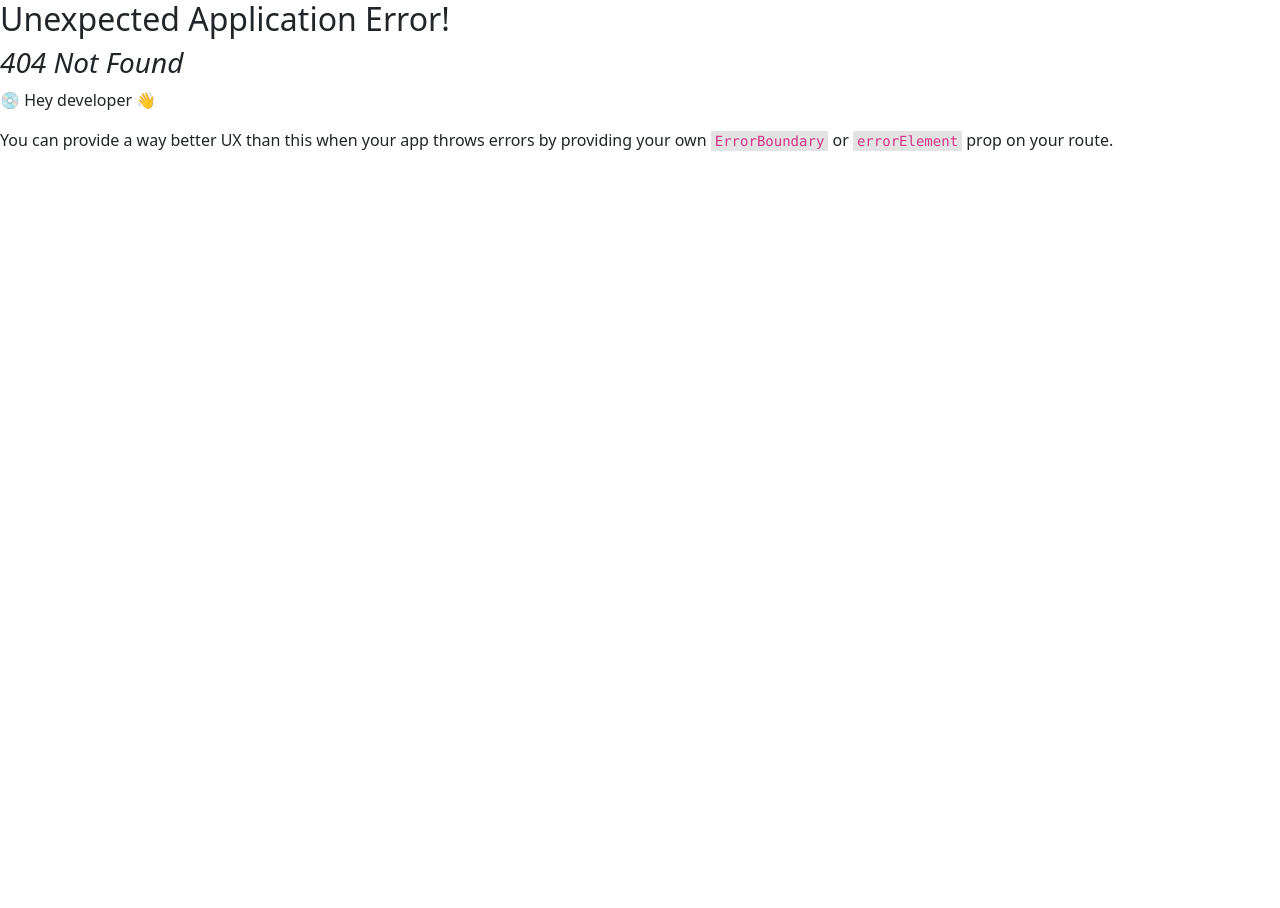
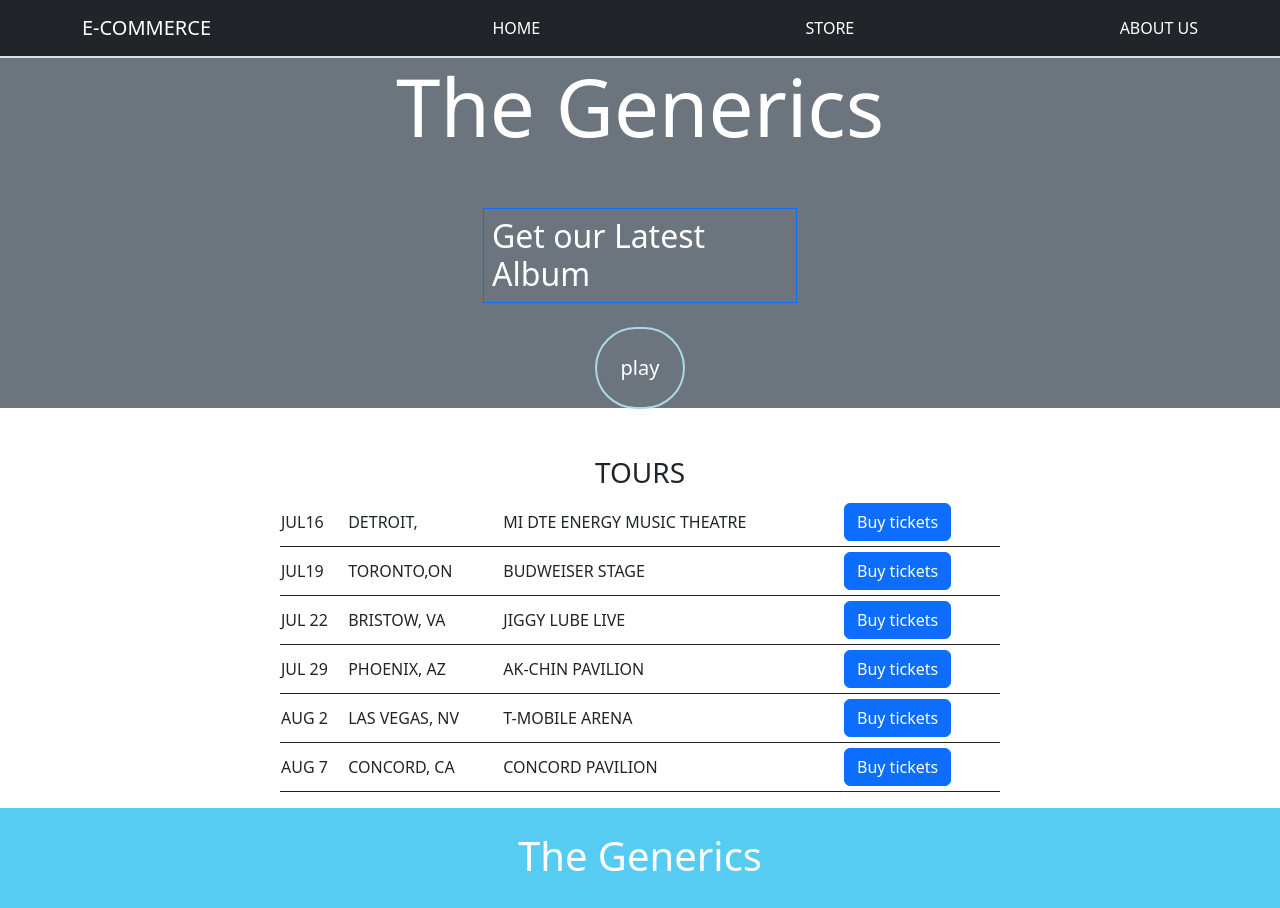
Before and after one commit to srikanth-vanam/E-commerce-react, a React (Create React App) app: page /home in a window 1280 px wide. Before the commit this address had no page. Before the commit the page ends 800 px from the top, so only its background shows below. Built offline with nearby package versions, Linux system fonts and the light colour scheme.

Commit message:
added home page,routing to home

```diff
--- a/src/App.js
+++ b/src/App.js
@@ -1,10 +1,12 @@
 import { RouterProvider, createBrowserRouter } from "react-router-dom";
 import AboutUs from "./components/AboutUs";
 import LandingPage from "./LandingPage";
+import Home from "./components/Home";
 function App() {
   const router = createBrowserRouter([
     { path: "/", element: <LandingPage /> },
     { path: "/aboutUs", element: <AboutUs /> },
+    {path:"/home",element:<Home />}
   ]);
   return <RouterProvider router={router}></RouterProvider>;
 }
--- a/src/components/Header.js
+++ b/src/components/Header.js
@@ -16,7 +16,11 @@ const Header = (props) => {
       <Container>
         <Navbar.Brand className="text-white">E-COMMERCE</Navbar.Brand>
         <Nav.Item className="d-flex justify-content-between">
-          <Nav.Link className="text-white">HOME</Nav.Link>
+          <Nav.Link>
+            <NavLink to="/home" className="text-white text-decoration-none">
+              HOME
+            </NavLink>
+          </Nav.Link>
         </Nav.Item>
         <Nav.Item>
           <Nav.Link className="text-white">STORE</Nav.Link>
@@ -28,7 +32,8 @@ const Header = (props) => {
             </NavLink>
           </Nav.Link>
         </Nav.Item>
-        {!props.onHide && <Nav.Item className="d-flex">
+        {!props.onHide && (
+          <Nav.Item className="d-flex">
             <Nav.Link
               className="ml-auto text-white border border-primary rounded-2 p-1"
               onClick={() => props.onShow(false)}
@@ -36,7 +41,8 @@ const Header = (props) => {
               Cart
             </Nav.Link>
             <p className="text-white fw-bold m-1">{cartItemsCount}</p>
-        </Nav.Item>}
+          </Nav.Item>
+        )}
       </Container>
     </Navbar>
   );
--- /dev/null
+++ b/src/components/Home.js
@@ -0,0 +1,93 @@
+import { Button, Container } from "react-bootstrap";
+import Hero from "./Hero";
+import Header from "./Header";
+import Footer from "./Footer";
+
+const Home = () => {
+  return (
+    <>
+      <Header onHide={true} />
+      <Hero />
+      <Container
+        fluid
+        className="bg-secondary d-flex align-items-center flex-column"
+        style={{ height: "200px" }}
+      >
+        <div className=" d-block w-25" role="button">
+          <h2 className="p-2 text-white border border-primary">
+            Get our Latest Album
+          </h2>
+        </div>
+        <div className="d-block mt-3" role="button">
+          <p
+            className="text-white fs-5"
+            style={{
+              border: "2px solid lightblue",
+              borderRadius: "50px",
+              padding: "1.5rem 1.5rem",
+            }}
+          >
+            play
+          </p>
+        </div>
+      </Container>
+      <div className=" bg-tertiary m-auto mt-5" style={{ width: "60rem" }}>
+        <h3 className="text-center">TOURS</h3>
+        <table className="w-75 m-auto">
+          <tr className="border-bottom border-dark w-25">
+            <td>JUL16</td>
+            <td>DETROIT,</td>
+            <td>MI DTE ENERGY MUSIC THEATRE</td>
+            <td>
+              <Button className="m-1">Buy tickets</Button>
+            </td>
+          </tr>
+          <tr className="border-bottom border-dark">
+            <td>JUL19</td>
+            <td>TORONTO,ON</td>
+            <td>BUDWEISER STAGE</td>
+            <td>
+              <Button className="m-1">Buy tickets</Button>
+            </td>
+          </tr>
+          <tr className="border-bottom border-dark">
+            <td>JUL 22</td>
+            <td>BRISTOW, VA</td>
+            <td>JIGGY LUBE LIVE</td>
+            <td>
+              <Button className="m-1">Buy tickets</Button>
+            </td>
+          </tr>
+          <tr className="border-bottom border-dark">
+            <td>JUL 29</td>
+            <td>PHOENIX, AZ</td>
+            <td>AK-CHIN PAVILION</td>
+            <td>
+              <Button className="m-1">Buy tickets</Button>
+            </td>
+          </tr>
+          <tr className="border-bottom border-dark">
+            <td>AUG 2</td>
+            <td>LAS VEGAS, NV</td>
+            <td>T-MOBILE ARENA</td>
+            <td>
+              <Button className="m-1">Buy tickets</Button>
+            </td>
+          </tr>
+          <tr className="border-bottom border-dark">
+            <td>AUG 7</td>
+            <td>CONCORD, CA</td>
+            <td>CONCORD PAVILION</td>
+            <td>
+              <Button className="m-1">Buy tickets</Button>
+            </td>
+          </tr>
+        </table>
+        <p> </p>
+      </div>
+      <Footer />
+    </>
+  );
+};
+
+export default Home;
```
Lines whose indentation alone changed are shown as unchanged.
